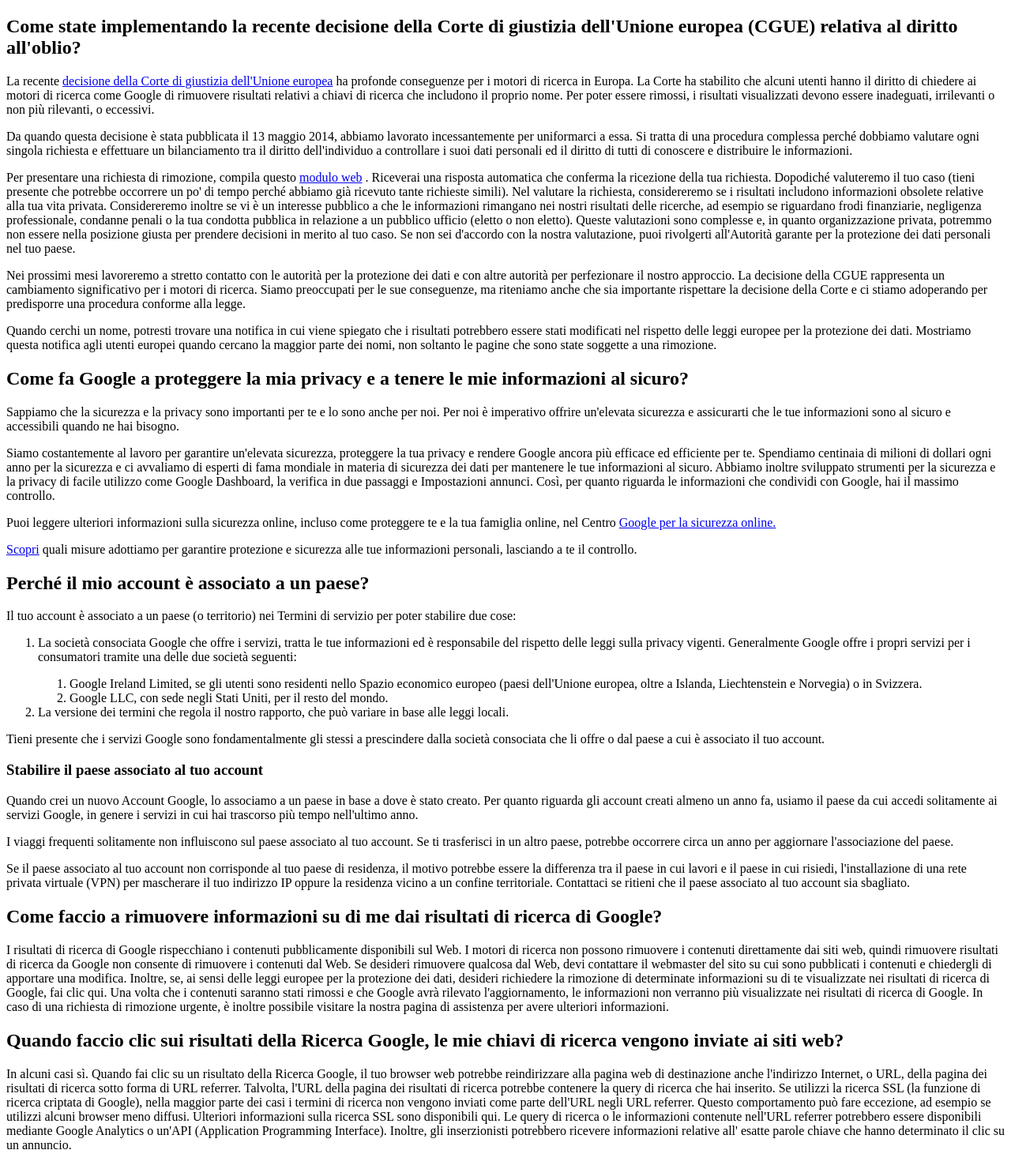
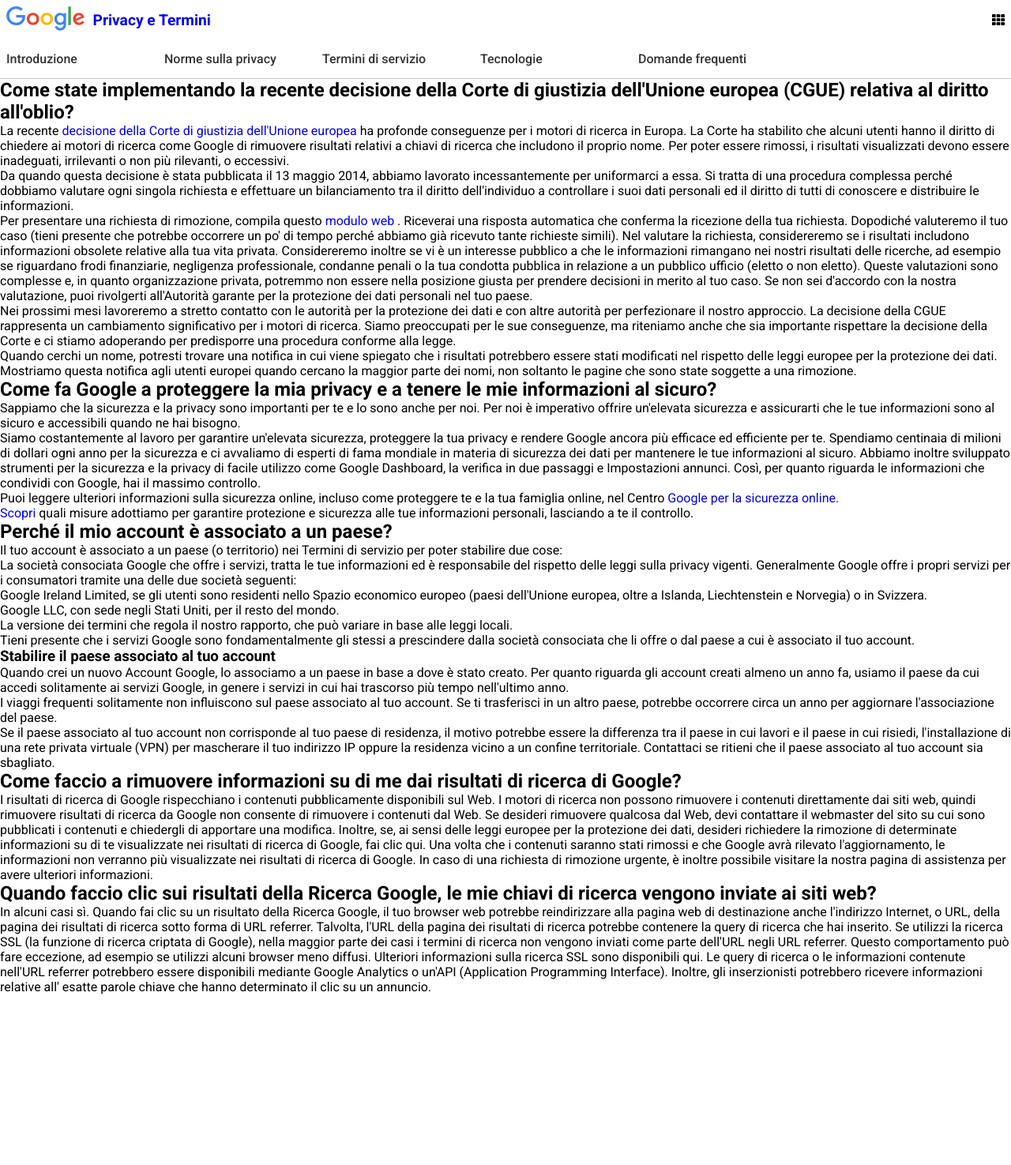
Before and after one commit to Vitto95/php-google-faq, a PHP site: page / in a window 1280 px wide. Shown: the whole page at 79% size. After the commit the page ends 1259 px from the top, so only its background shows below. Run offline with PHP 8.4, Linux system fonts and the light colour scheme.

Commit message:
aggiunta logo

```diff
--- a/index.php
+++ b/index.php
@@ -6,10 +6,13 @@
   <meta name="viewport" content="width=device-width, initial-scale=1.0">
   <title>Domande frequenti - Privacy e termini - Google</title>
   <link rel="stylesheet" href="style/style.css" type="text/css">
+  <link rel="stylesheet" href="https://cdnjs.cloudflare.com/ajax/libs/font-awesome/5.15.3/css/all.min.css" integrity="sha512-iBBXm8fW90+nuLcSKlbmrPcLa0OT92xO1BIsZ+ywDWZCvqsWgccV3gFoRBv0z+8dLJgyAHIhR35VZc2oM/gI1w==" crossorigin="anonymous" referrerpolicy="no-referrer" />
+  <link rel="preconnect" href="https://fonts.gstatic.com">
+  <link href="https://fonts.googleapis.com/css2?family=Roboto:wght@300;400;500;700;900&display=swap" rel="stylesheet">
 </head>
 <body>
 
-
+<!-- dati main -->
    <?php
 
     $faqs = [
@@ -95,9 +98,45 @@
 
    ?>
 
+<header>
+  <div class="header-top">
+    <div class="left-content">
+      <div class="logo-wrapper">
+        <img src="img/googlelogo.svg" alt="logo-google">
+      </div>
+      <div class="link-wrapper">
+        <a href="#">Privacy e Termini</a>
+      </div>
+    </div>
+    <div class="right-content">
+      <i class="fas fa-th"></i>
+    </div>
+  </div>
+  <div class="header-bottom">
+    <div class="list-menu">
+      <ul>
+        <li>Introduzione</li>
+        <li>Norme sulla privacy</li>
+        <li>Termini di servizio</li>
+        <li>Tecnologie</li>
+        <li>Domande frequenti</li>
+      </ul>
+    </div>
+  </div>
+
+</header>
+
+
+
+   <!-- Generazione contenuto principale: faqs -->
+
+   <main>
+
+
+
    <?php foreach($faqs as $faq){ ?>
 
-     <h2>
+   <h2>
     <?php echo $faq["title"] ?>
    </h2>
       <?php foreach($faq["content"] as $paragraph){ ?>
@@ -114,7 +153,7 @@
    <?php } ?>
     <?php } ?>
 
-
+  </main>
 
 </body>
 </html>
--- a/style/style.css
+++ b/style/style.css
@@ -1,6 +1,103 @@
-/* * {
+/* global */
+
+* {
   margin: 0;
   padding: 0;
   box-sizing: border-box;
 }
- */
+
+body {
+  width: 100vw;
+  font-family: "Roboto", sans-serif;
+}
+
+a {
+  text-decoration: none;
+}
+/* /global */
+
+/* header */
+
+header {
+  width: 100%;
+  height: 100px;
+}
+
+.header-top,
+.header-bottom {
+  width: 100%;
+  height: 50px;
+}
+
+.header-top {
+  display: flex;
+  padding: 8px;
+}
+
+.header-top .left-content,
+.header-top .right-content {
+  width: 50%;
+  height: 100%;
+}
+
+.header-top .left-content {
+  display: flex;
+  align-items: center;
+}
+
+.header-top .left-content .logo-wrapper {
+  height: 100%;
+}
+
+.header-top .left-content .logo-wrapper img {
+  height: 95%;
+}
+
+.header-top .right-content {
+  display: flex;
+  justify-content: flex-end;
+  align-items: center;
+}
+
+.link-wrapper {
+  margin-left: 10px;
+}
+
+.link-wrapper a {
+  font-size: 1.2rem;
+  font-weight: 700;
+}
+
+.header-bottom {
+  padding: 8px;
+  border-bottom: 1px solid #cbcbcb;
+}
+
+.header-bottom .list-menu {
+  width: 100%;
+  height: 100%;
+}
+
+.header-bottom .list-menu ul {
+  height: 100%;
+  display: flex;
+  align-items: center;
+  list-style-type: none;
+}
+
+.header-bottom .list-menu ul li {
+  width: 200px;
+  font-weight: 500;
+  opacity: 0.8;
+}
+
+/* /header */
+
+/* main */
+
+/* main {
+  width: 90%;
+  margin: 0 auto;
+} */
+
+/*/main  */
```
Also changed, not shown: img/google-logo.svg.png (added), img/googlelogo.svg (added).
